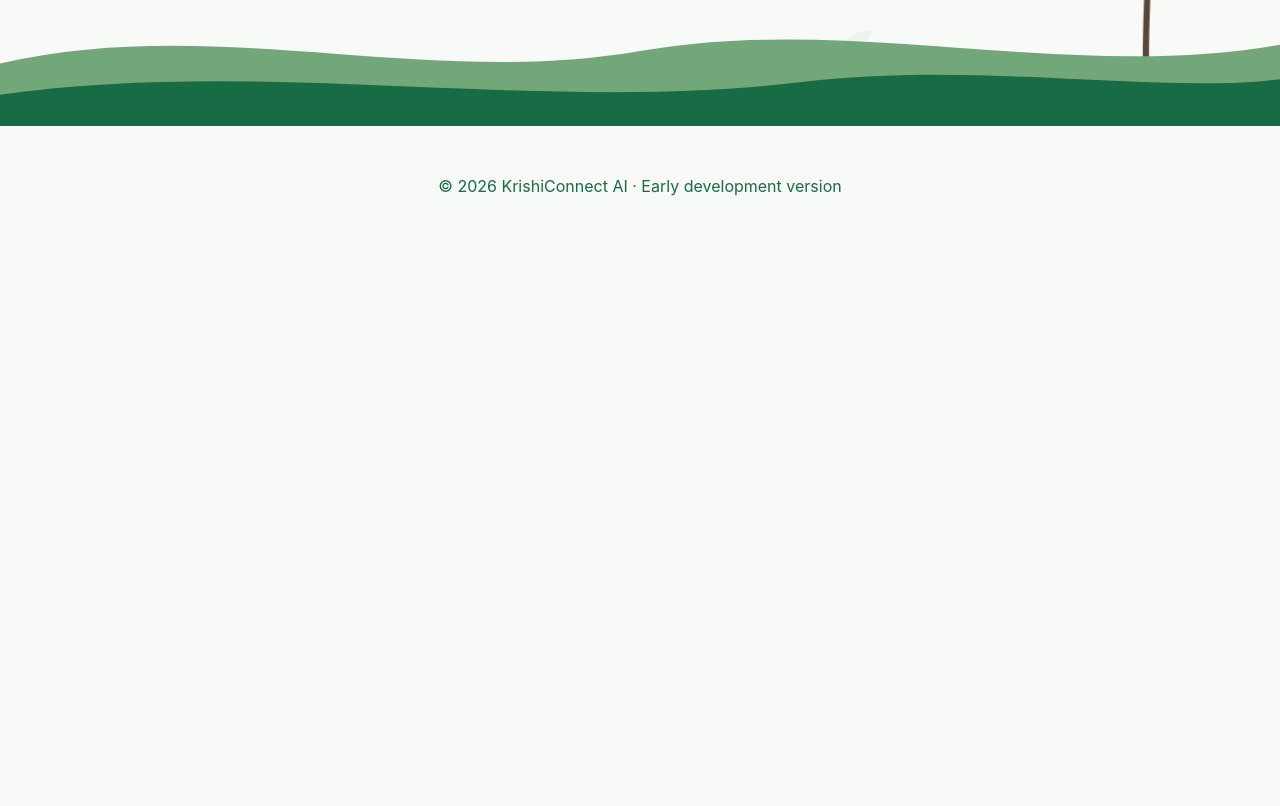
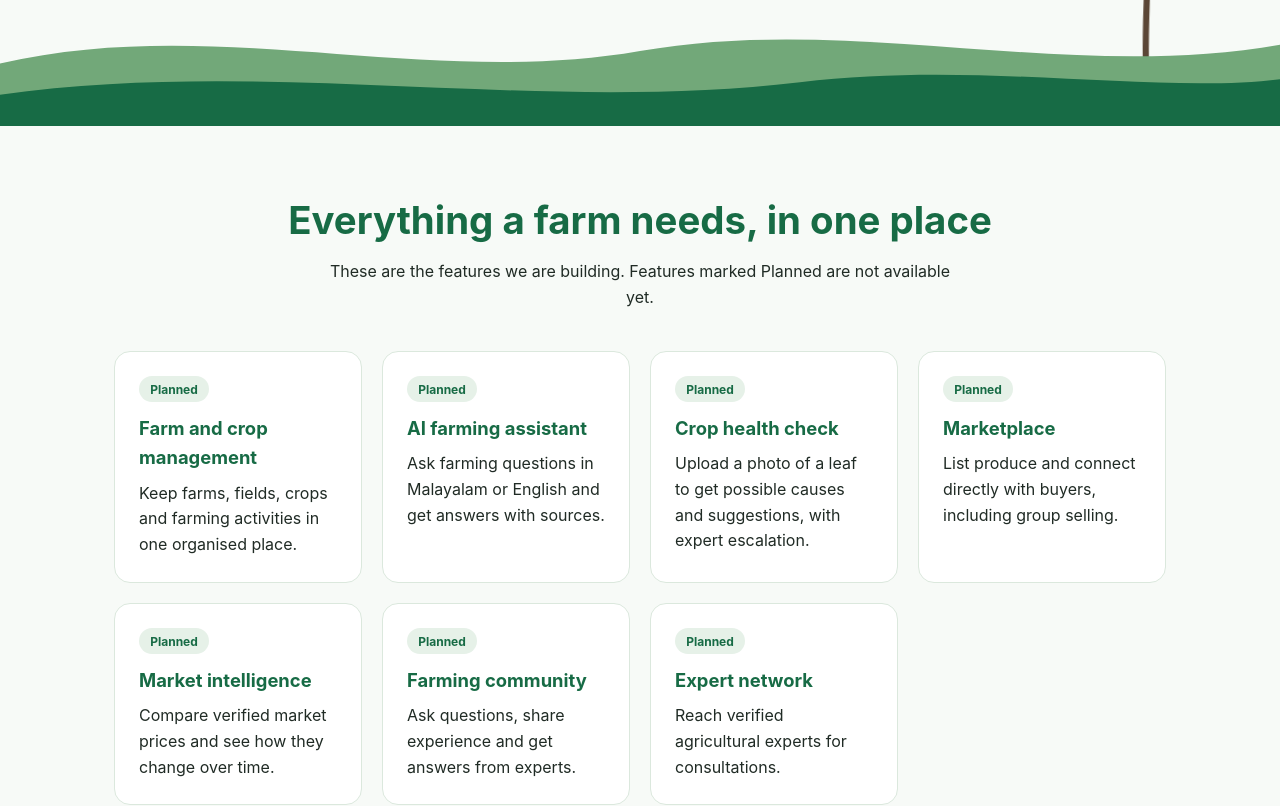
Before and after one commit to fasnaramzu2003-jpg/krishiconnect, a React app in the folder frontend/: page / in a window 1280 px wide. Shown: the part 580-1386 px from the top of the page. Before the commit the page ends 828 px from the top, so only its background shows below. Built offline with nearby package versions, Linux system fonts and the light colour scheme; the HTML template or start-up script is replaced by a standard one.

Commit message:
Add features section

```diff
--- /dev/null
+++ b/frontend/src/components/Features.jsx
@@ -0,0 +1,56 @@
+
+import '../styles/features.css'
+
+const FEATURES = [
+  {
+    title: 'Farm and crop management',
+    text: 'Keep farms, fields, crops and farming activities in one organised place.',
+  },
+  {
+    title: 'AI farming assistant',
+    text: 'Ask farming questions in Malayalam or English and get answers with sources.',
+  },
+  {
+    title: 'Crop health check',
+    text: 'Upload a photo of a leaf to get possible causes and suggestions, with expert escalation.',
+  },
+  {
+    title: 'Marketplace',
+    text: 'List produce and connect directly with buyers, including group selling.',
+  },
+  {
+    title: 'Market intelligence',
+    text: 'Compare verified market prices and see how they change over time.',
+  },
+  {
+    title: 'Farming community',
+    text: 'Ask questions, share experience and get answers from experts.',
+  },
+  {
+    title: 'Expert network',
+    text: 'Reach verified agricultural experts for consultations.',
+  },
+]
+
+export default function Features() {
+  return (
+    <section id="features" className="section" aria-labelledby="features-title">
+      <h2 id="features-title">Everything a farm needs, in one place</h2>
+      <p className="section-lead">
+        These are the features we are building. Features marked Planned are
+        not available yet.
+      </p>
+      <ul className="feature-grid">
+        {FEATURES.map((feature) => (
+          <li key={feature.title}>
+            <article className="feature-card">
+              <span className="badge">Planned</span>
+              <h3>{feature.title}</h3>
+              <p>{feature.text}</p>
+            </article>
+          </li>
+        ))}
+      </ul>
+    </section>
+  )
+}
--- a/frontend/src/pages/Home.jsx
+++ b/frontend/src/pages/Home.jsx
@@ -1,10 +1,12 @@
 
+import Features from '../components/Features.jsx'
 import Hero from '../components/Hero.jsx'
 
 export default function Home() {
   return (
     <>
       <Hero />
+      <Features />
     </>
   )
 }
--- /dev/null
+++ b/frontend/src/styles/features.css
@@ -0,0 +1,44 @@
+
+html { scroll-behavior: smooth; }
+
+.section { max-width: 1100px; margin: 0 auto; padding: 4rem 1.5rem; scroll-margin-top: 1rem; }
+.section h2 {
+  margin: 0 0 0.5rem;
+  color: var(--forest);
+  text-align: center;
+  font-size: clamp(1.6rem, 3.5vw, 2.4rem);
+}
+.section-lead { max-width: 640px; margin: 0 auto 2.5rem; text-align: center; }
+
+.feature-grid {
+  display: grid;
+  grid-template-columns: repeat(auto-fit, minmax(240px, 1fr));
+  gap: 1.25rem;
+  margin: 0;
+  padding: 0;
+  list-style: none;
+}
+.feature-card {
+  height: 100%;
+  padding: 1.5rem;
+  background: var(--white);
+  border: 1px solid #dbe8dd;
+  border-radius: 16px;
+  transition: transform 0.2s ease, box-shadow 0.2s ease;
+}
+.feature-card:hover {
+  transform: translateY(-4px);
+  box-shadow: 0 8px 20px rgba(23, 107, 69, 0.12);
+}
+.feature-card h3 { margin: 0.75rem 0 0.5rem; color: var(--forest); font-size: 1.15rem; }
+.feature-card p { margin: 0; }
+
+.badge {
+  display: inline-block;
+  padding: 0.2rem 0.7rem;
+  background: #e6f1e8;
+  color: var(--forest);
+  font-size: 0.75rem;
+  font-weight: 700;
+  border-radius: 999px;
+}
```
